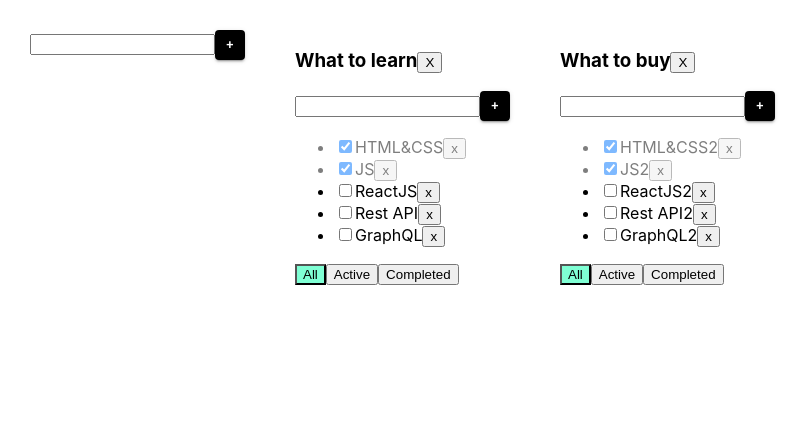
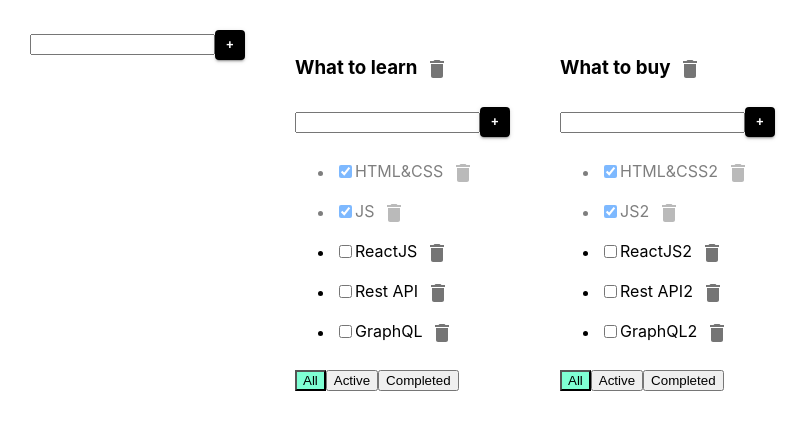
Before and after one commit to Viktossha/todolist_sprint_2, a React (Create React App) app: page / in a window 1280 px wide. Shown: the top 430 px of the page, without its empty margins (0-809 px from the left). Built offline with nearby package versions, Linux system fonts and the light colour scheme.

Commit message:
IconButton delete

```diff
--- a/src/Todolist.tsx
+++ b/src/Todolist.tsx
@@ -2,6 +2,8 @@ import React, {ChangeEvent, KeyboardEvent, useState} from 'react';
 import {FilterValuesType} from './App';
 import {AddItemForm} from "./AddItemForm";
 import {EditableSpan} from "./EditableSpan";
+import {IconButton} from "@mui/material";
+import DeleteIcon from '@mui/icons-material/Delete';
 
 type TaskType = {
     id: string
@@ -71,7 +73,9 @@ export function Todolist(props: PropsType) {
         <h3>
             <EditableSpan title={props.title} onChange={changeTodoListTitle}/>
             {/*{props.title}*/}
-            <button onClick={removeTodolistHandler}>X</button>
+            <IconButton aria-label="delete" onClick={removeTodolistHandler}>
+                <DeleteIcon />
+            </IconButton>
         </h3>
         <AddItemForm callBack={addTaskHandler}/>
         {/*<div>*/}
@@ -101,7 +105,9 @@ export function Todolist(props: PropsType) {
                                checked={t.isDone}/>
                         {/*<span>{t.title}</span>*/}
                         <EditableSpan title={t.title} onChange={(title) => onChangeTitleHandler(t.id, title)}/>
-                        <button onClick={onClickHandler}>x</button>
+                        <IconButton aria-label="delete" onClick={onClickHandler}>
+                            <DeleteIcon />
+                        </IconButton>
                     </li>
                 })
             }
```
